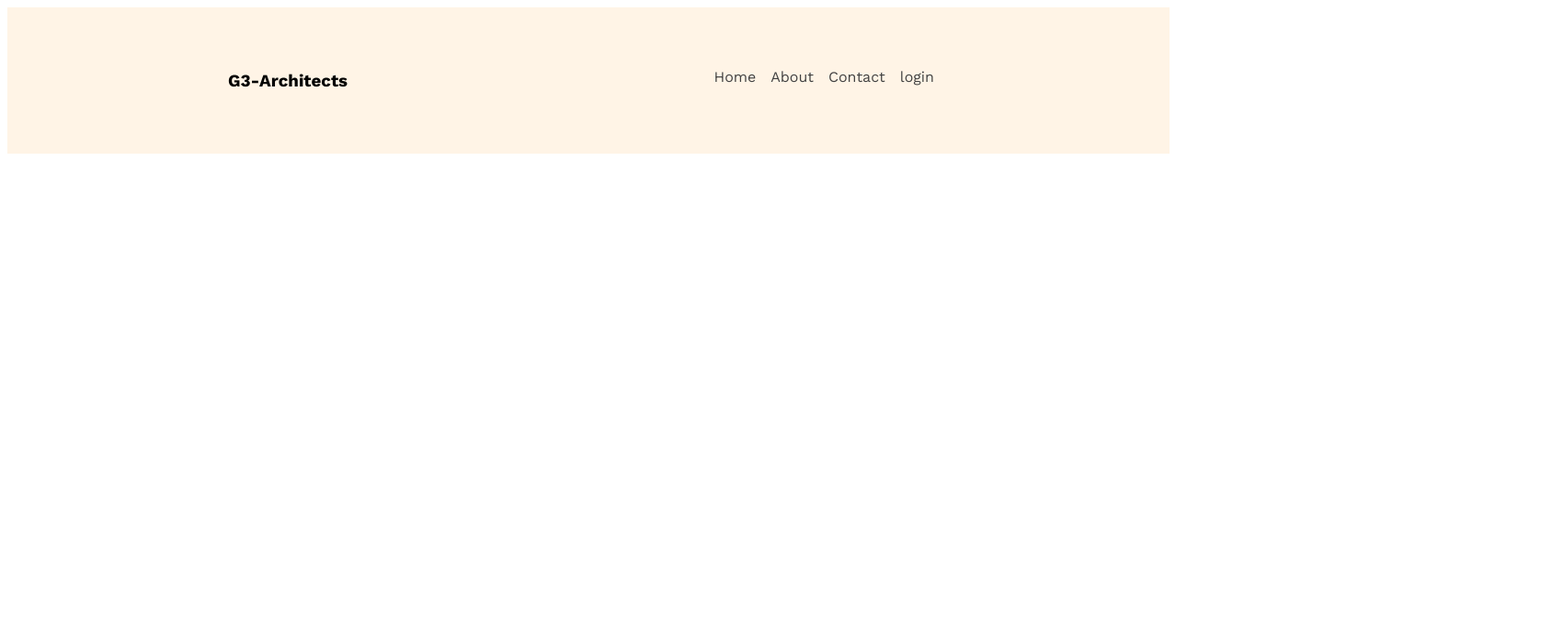
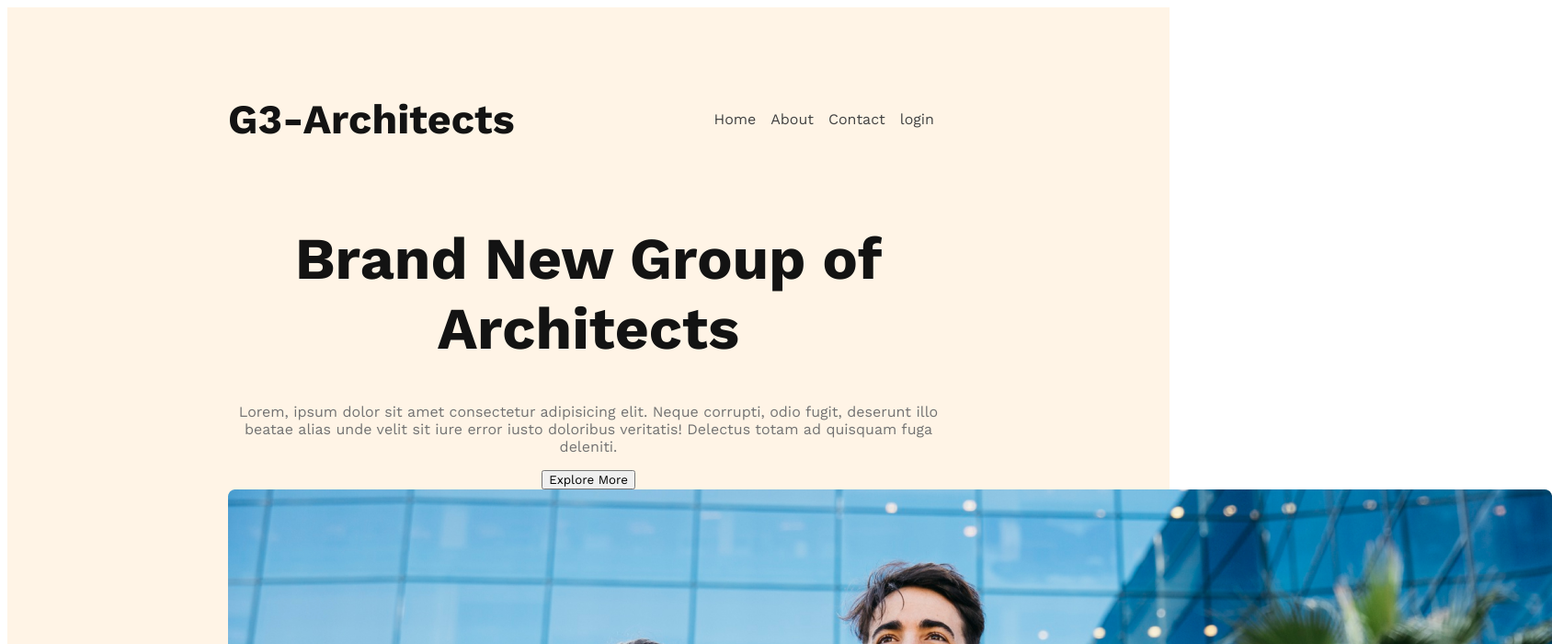
Before and after one commit to sajalbiswas1/responsive-website, a plain HTML site: page index.html in a window 1280 px wide. Shown: the top 700 px of the page at 92% size, 1688 px wide, since content can reach past the window. Drawn offline with nearby package versions, Linux system fonts and the light colour scheme.

Commit message:
banner content added

```diff
--- a/index.html
+++ b/index.html
@@ -10,7 +10,7 @@
 <body>
     <header>
         <nav>
-            <h3>G3-Architects</h3>
+            <h3 class="nav-title">G3-Architects</h3>
             <ul>
                 <li><a href="">Home</a></li>
                 <li><a href="">About</a></li>
@@ -18,6 +18,14 @@
                 <li><a href="">login</a></li>
             </ul>
         </nav>
+        <div class="banner">
+            <div class="banner-content">
+            <h1 class="banner-title">Brand New Group of Architects </h1>
+            <p>Lorem, ipsum dolor sit amet consectetur adipisicing elit. Neque corrupti, odio fugit, deserunt illo beatae alias unde velit sit iure error iusto doloribus veritatis! Delectus totam ad quisquam fuga deleniti.</p>
+            <button class="btn-primary">Explore More</button>
+            </div>
+            <img src="images/banner.png" alt="">
+        </div>
     </header>
     <main>
 
--- a/style.css
+++ b/style.css
@@ -1,8 +1,12 @@
 /* Google Font Work sans */
 @import url('https://fonts.googleapis.com/css2?family=Work+Sans:wght@400;600;700;800&display=swap');
 
+/* Share style */
 *{
     font-family: 'Work Sans', sans-serif;
+}
+.btn-primary{
+
 }
 
 /* Headeer style */
@@ -14,6 +18,14 @@ header{
 nav{
     display: flex;
     justify-content: space-between;
+    align-items: center;
+}
+.nav-title{
+    color: #131313;
+text-align: center;
+font-size: 2.8rem;
+font-weight: 700;
+
 }
 nav > ul{
     display: flex;
@@ -29,3 +41,22 @@ nav li a{
     text-decoration: none;
     color: #424242;
 }
+
+
+/* Banner style */
+.banner-content{
+    max-width: 800px;
+    text-align: center;
+    margin: 0 auto;
+
+}
+.banner-content .banner-title{
+    color: #131313;
+    font-size: 4rem;
+    font-weight: 700;
+}
+.banner p{
+    font-size: 1rem;
+    font-weight: 400;
+    color: #727272;
+}
```
